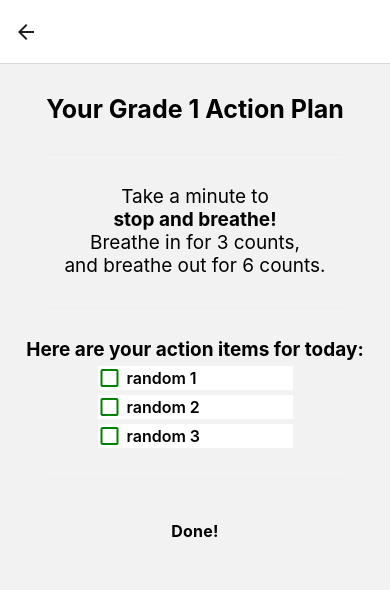
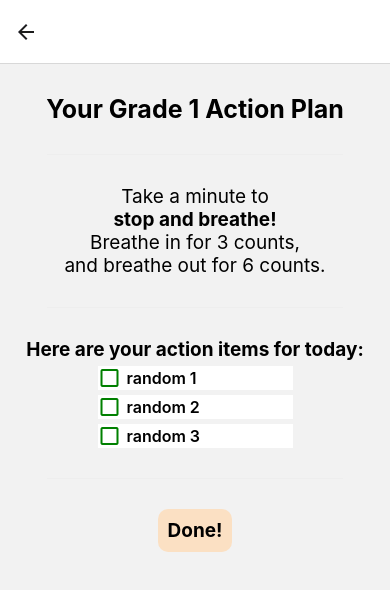
Before and after one commit to marker6275/Note-To-Self-App, a React Native app: screen /Grade1 in a window 390 px wide. Shown: the top 590 px of the page. Built offline with nearby package versions, Linux system fonts and the light colour scheme; what expo-linking would draw is missing.

Commit message:
make green ticks transparent and clickable

```diff
--- a/Action Plans/Plan1.tsx
+++ b/Action Plans/Plan1.tsx
@@ -1,4 +1,4 @@
-import { StyleSheet, Linking, FlatList, ScrollView, TouchableOpacity } from 'react-native';
+import { StyleSheet, Linking, Pressable, FlatList, ScrollView, TouchableOpacity } from 'react-native';
 import { useState } from 'react';
 import { Text, View } from '../components/Themed';
 import Button from '../components/Button';
@@ -29,7 +29,11 @@ export default function Plan1({ navigation }: RootTabScreenProps<'Grade1'>) {
             <CheckBox title="random 3" onPress={() => setPressed3(!pressed3)} isChecked={pressed3} textStyle={styles.checklist}/>
             <View style={styles.separator} lightColor="#eee" darkColor="rgba(255,255,255,0.1)" />
 
-            <Button title="Done!" onPress={() => navigation.navigate('NotFound')}/>
+            {/* <Button title="Done!" onPress={() => navigation.navigate('NotFound')}/> */}
+            <Pressable style={styles.button} onPress={() => navigation.navigate('NotFound')}>
+                <Text style={styles.emphasis}>Done!</Text>
+            </Pressable>
+
         </ScrollView>
 
     )
@@ -66,4 +70,9 @@ const styles = StyleSheet.create({
         color: '#fff',
         backgroundColor: '#fff'
     },
+    button: {
+        backgroundColor: '#FBE0C3',
+        padding: 10,
+        borderRadius: 10,
+    },
 })
--- a/Action Plans/Plan2.tsx
+++ b/Action Plans/Plan2.tsx
@@ -1,4 +1,4 @@
-import { StyleSheet, Linking, FlatList, ScrollView } from 'react-native';
+import { StyleSheet, Pressable, Linking, FlatList, ScrollView } from 'react-native';
 import { useState } from 'react';
 import { Text, View } from '../components/Themed';
 import Button from '../components/Button';
@@ -53,7 +53,10 @@ export default function Plan2({ navigation }: RootTabScreenProps<'Grade2'>) {
             <Text style={styles.emphasis}>Box Breathing</Text>
             <Text style={styles.text}>Breath in 4 counts, hold for 4 counts, breath out for 4 counts </Text>
             <View style={styles.separator} lightColor="#eee" darkColor="rgba(255,255,255,0.1)" />
-            <Button title="Done!" onPress={() => navigation.navigate('NotFound')}/>
+
+            <Pressable style={styles.button} onPress={() => navigation.navigate('NotFound')}>
+                <Text style={styles.emphasis}>Done!</Text>
+            </Pressable>
 
         </ScrollView>
 
@@ -92,4 +95,9 @@ const styles = StyleSheet.create({
         color: '#fff',
         backgroundColor: '#fff',
     },
+    button: {
+        backgroundColor: '#FBE0C3',
+        padding: 10,
+        borderRadius: 10,
+    },
 })
--- a/Action Plans/Plan3.tsx
+++ b/Action Plans/Plan3.tsx
@@ -1,4 +1,4 @@
-import { StyleSheet, Linking, FlatList, ScrollView } from 'react-native';
+import { StyleSheet, Pressable, Linking, FlatList, ScrollView } from 'react-native';
 import { useState } from 'react';
 import { Text, View } from '../components/Themed';
 import Button from '../components/Button';
@@ -52,7 +52,10 @@ export default function Plan3({ navigation }: RootTabScreenProps<'Grade3'>) {
 
             {/* RANDOMIZE AN ACTIVITY FROM THE FAVOURITES PAGE */}
             <View style={styles.separator} lightColor="#eee" darkColor="rgba(255,255,255,0.1)" />
-            <Button title="Done!" onPress={() => navigation.navigate('NotFound')}/>
+
+            <Pressable style={styles.button} onPress={() => navigation.navigate('NotFound')}>
+                <Text style={styles.emphasis}>Done!</Text>
+            </Pressable>
         </ScrollView>
 
     )
@@ -92,5 +95,10 @@ const styles = StyleSheet.create({
     },
     checklist: {
         fontSize: 18,
-    }
+    },
+    button: {
+        backgroundColor: '#FBE0C3',
+        padding: 10,
+        borderRadius: 10,
+    },
 })
```
